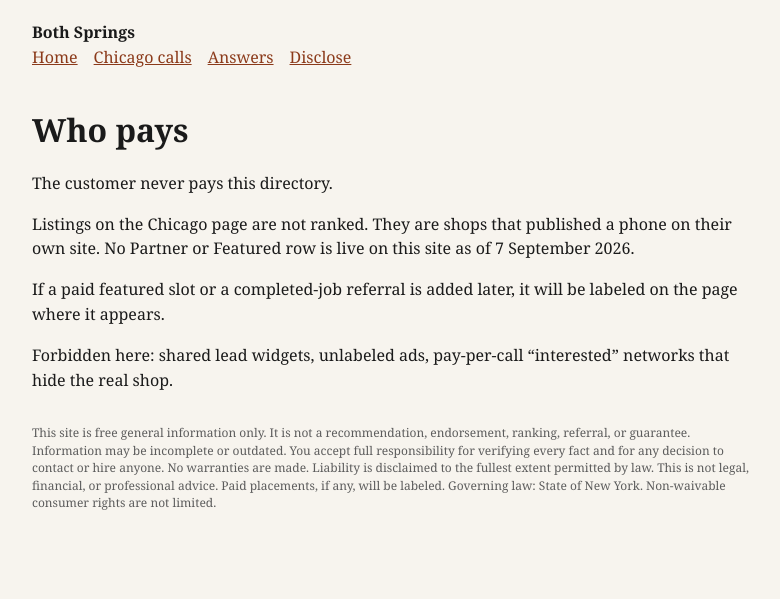
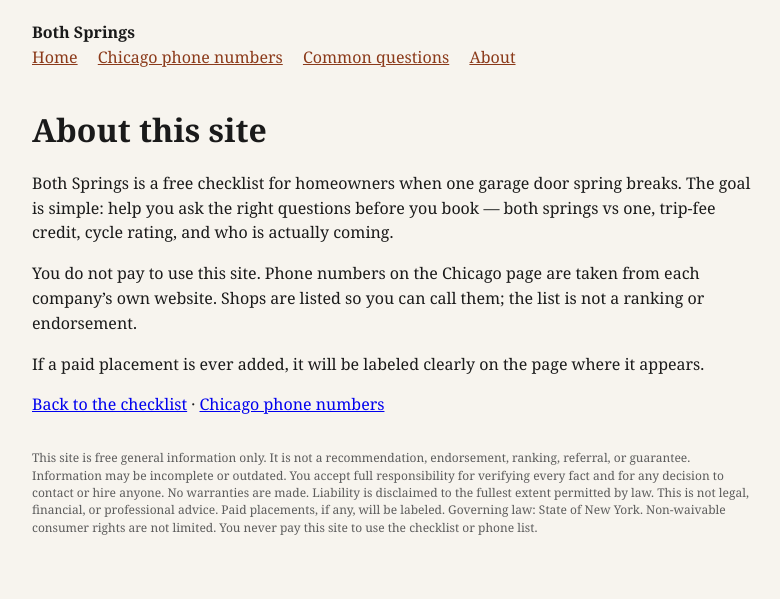
Before and after one commit to usabandit33/both-springs, a plain HTML site: page disclose.html in a window 1280 px wide. Shown: the whole page, without its empty margins (248-1028 px from the left). Drawn offline with Linux system fonts and the light colour scheme.

Commit message:
Rewrite disclose as customer-facing About page

```diff
--- a/disclose.html
+++ b/disclose.html
@@ -3,27 +3,36 @@
 <head>
 <meta charset="utf-8">
 <meta name="viewport" content="width=device-width,initial-scale=1">
-<title>Disclose — Both Springs</title>
-<meta name="description" content="You never pay this directory. No featured rows are sold on the Chicago call page today.">
+<title>About Both Springs — Free Garage Door Spring Checklist</title>
+<meta name="description" content="Both Springs is a free checklist for homeowners facing a broken garage door spring. You do not pay to use this site. Phone numbers come from each shop's own website.">
 <link rel="canonical" href="https://usabandit33.github.io/both-springs/disclose.html">
-<meta property="og:title" content="Disclose — Both Springs">
-<meta property="og:description" content="Customer never pays the directory.">
+<meta property="og:title" content="About Both Springs">
+<meta property="og:description" content="Free checklist and Chicago phone list for broken garage door springs. You do not pay to use this site.">
 <meta property="og:url" content="https://usabandit33.github.io/both-springs/disclose.html">
 <meta property="og:type" content="website">
+<meta property="og:locale" content="en_US">
+<meta name="twitter:card" content="summary">
+<meta name="twitter:title" content="About Both Springs">
+<meta name="twitter:description" content="Free checklist for broken garage door springs. You do not pay to use this site.">
 <link rel="stylesheet" href="styles.css">
 </head>
 <body>
 <header>
 <strong>Both Springs</strong>
-<nav><a href="index.html">Home</a><a href="chicago.html">Chicago calls</a><a href="answers.html">Answers</a><a href="disclose.html">Disclose</a></nav>
+<nav>
+<a href="index.html">Home</a>
+<a href="chicago.html">Chicago phone numbers</a>
+<a href="answers.html">Common questions</a>
+<a href="disclose.html">About</a>
+</nav>
 </header>
 <main>
-<h1>Who pays</h1>
-<p>The customer never pays this directory.</p>
-<p>Listings on the Chicago page are not ranked. They are shops that published a phone on their own site. No Partner or Featured row is live on this site as of 7 September 2026.</p>
-<p>If a paid featured slot or a completed-job referral is added later, it will be labeled on the page where it appears.</p>
-<p>Forbidden here: shared lead widgets, unlabeled ads, pay-per-call “interested” networks that hide the real shop.</p>
-<p class="legal">This site is free general information only. It is not a recommendation, endorsement, ranking, referral, or guarantee. Information may be incomplete or outdated. You accept full responsibility for verifying every fact and for any decision to contact or hire anyone. No warranties are made. Liability is disclaimed to the fullest extent permitted by law. This is not legal, financial, or professional advice. Paid placements, if any, will be labeled. Governing law: State of New York. Non-waivable consumer rights are not limited.</p>
+<h1>About this site</h1>
+<p>Both Springs is a free checklist for homeowners when one garage door spring breaks. The goal is simple: help you ask the right questions before you book — both springs vs one, trip-fee credit, cycle rating, and who is actually coming.</p>
+<p>You do not pay to use this site. Phone numbers on the Chicago page are taken from each company’s own website. Shops are listed so you can call them; the list is not a ranking or endorsement.</p>
+<p>If a paid placement is ever added, it will be labeled clearly on the page where it appears.</p>
+<p><a href="index.html">Back to the checklist</a> · <a href="chicago.html">Chicago phone numbers</a></p>
+<p class="legal">This site is free general information only. It is not a recommendation, endorsement, ranking, referral, or guarantee. Information may be incomplete or outdated. You accept full responsibility for verifying every fact and for any decision to contact or hire anyone. No warranties are made. Liability is disclaimed to the fullest extent permitted by law. This is not legal, financial, or professional advice. Paid placements, if any, will be labeled. Governing law: State of New York. Non-waivable consumer rights are not limited. You never pay this site to use the checklist or phone list.</p>
 </main>
 </body>
 </html>
```
